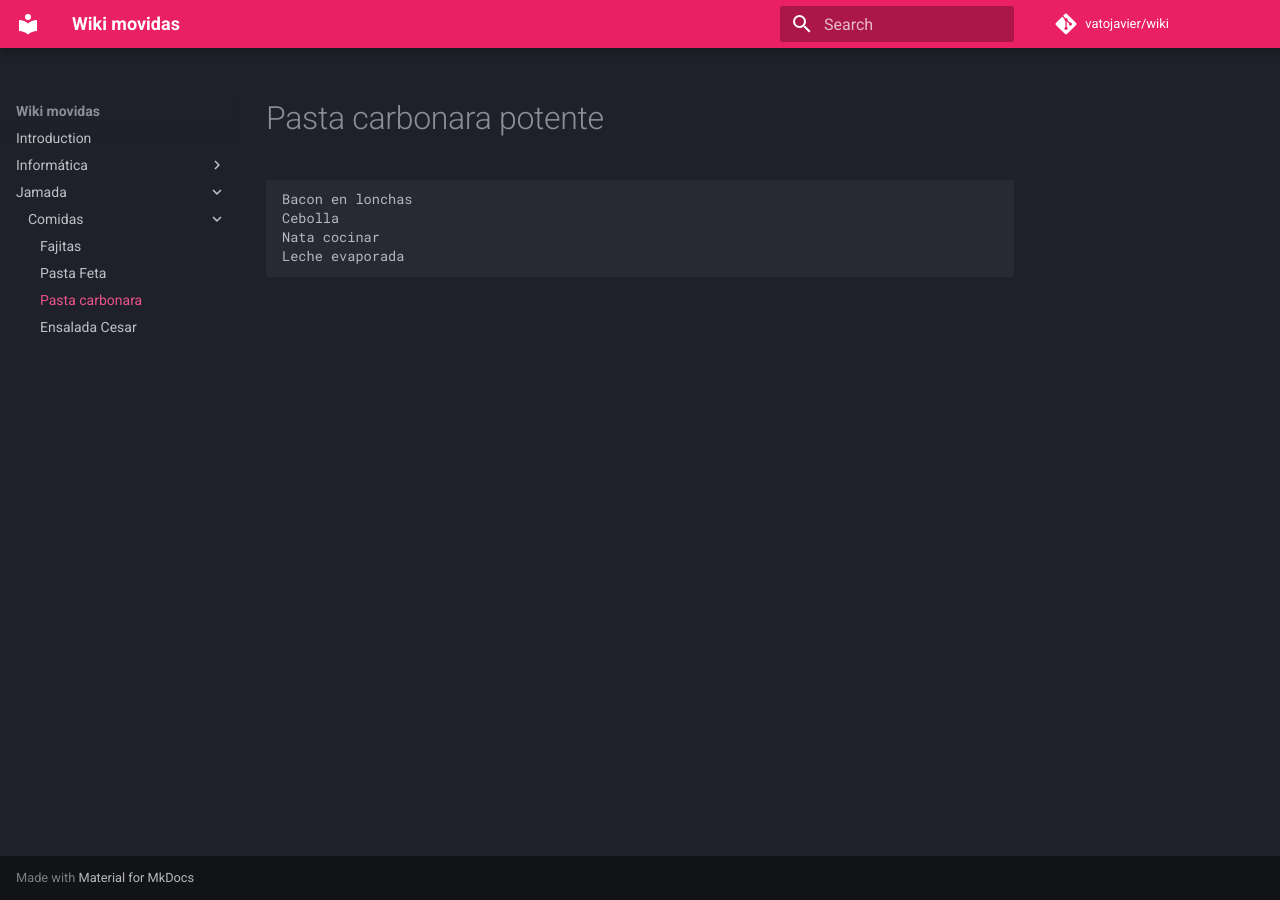
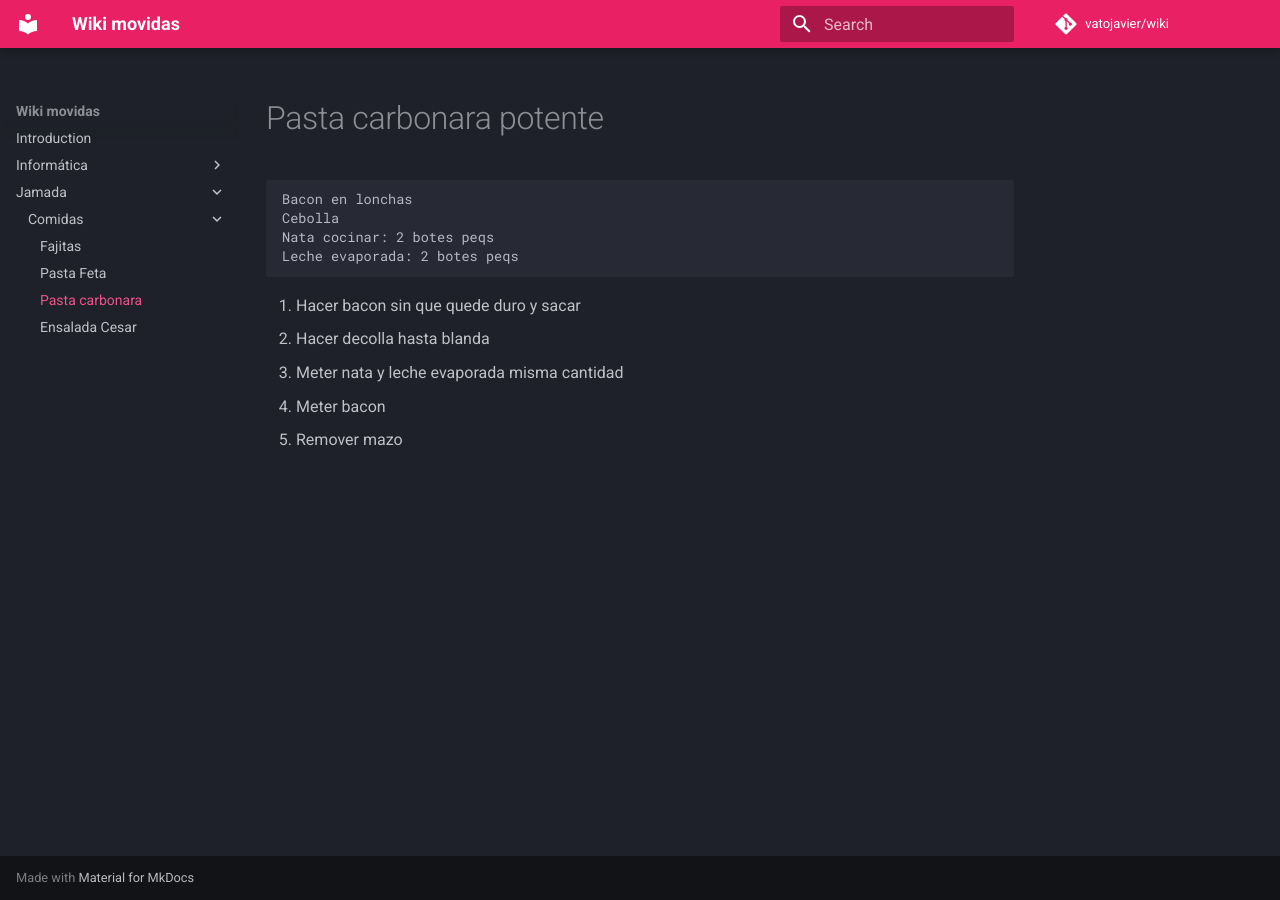
Before and after one commit to vatojavier/wiki, an MkDocs documentation site: the page built from docs/a_zampar/comidas/pasta_carbonara.md, in a window 1280 px wide. Built offline with MkDocs 1.6.1 and Material for MkDocs 9.7.7, drawn with Linux system fonts in a browser that asks for light colours; comment, search, counter and statistics services are not loaded.

Commit message:
Update pasta_carbonara.md

````diff
--- a/docs/a_zampar/comidas/pasta_carbonara.md
+++ b/docs/a_zampar/comidas/pasta_carbonara.md
@@ -2,6 +2,12 @@
 ```
 Bacon en lonchas
 Cebolla
-Nata cocinar
-Leche evaporada
+Nata cocinar: 2 botes peqs
+Leche evaporada: 2 botes peqs
 ```
+
+1. Hacer bacon sin que quede duro y sacar
+2. Hacer decolla hasta blanda
+3. Meter nata y leche evaporada misma cantidad
+4. Meter bacon
+5. Remover mazo
````
